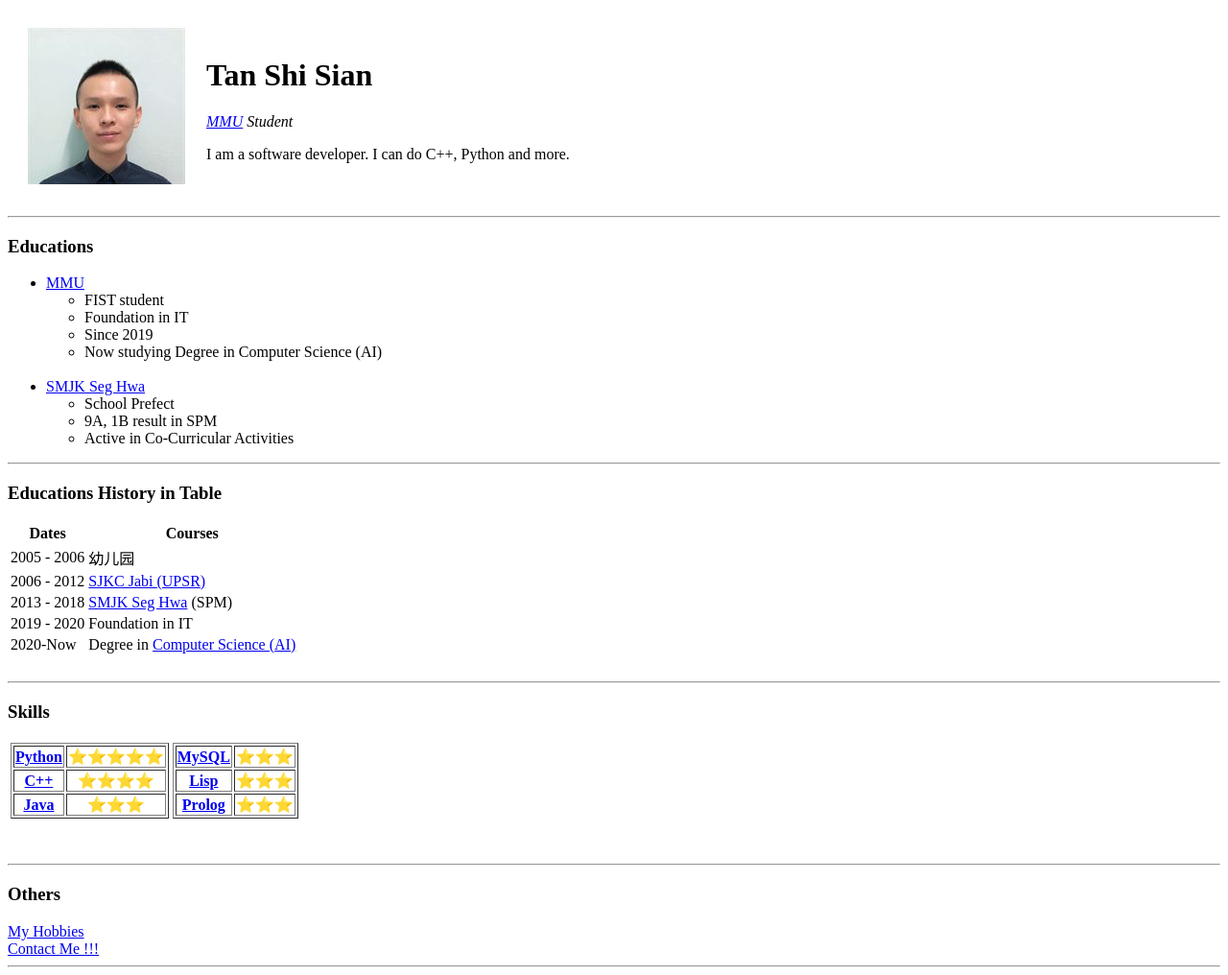
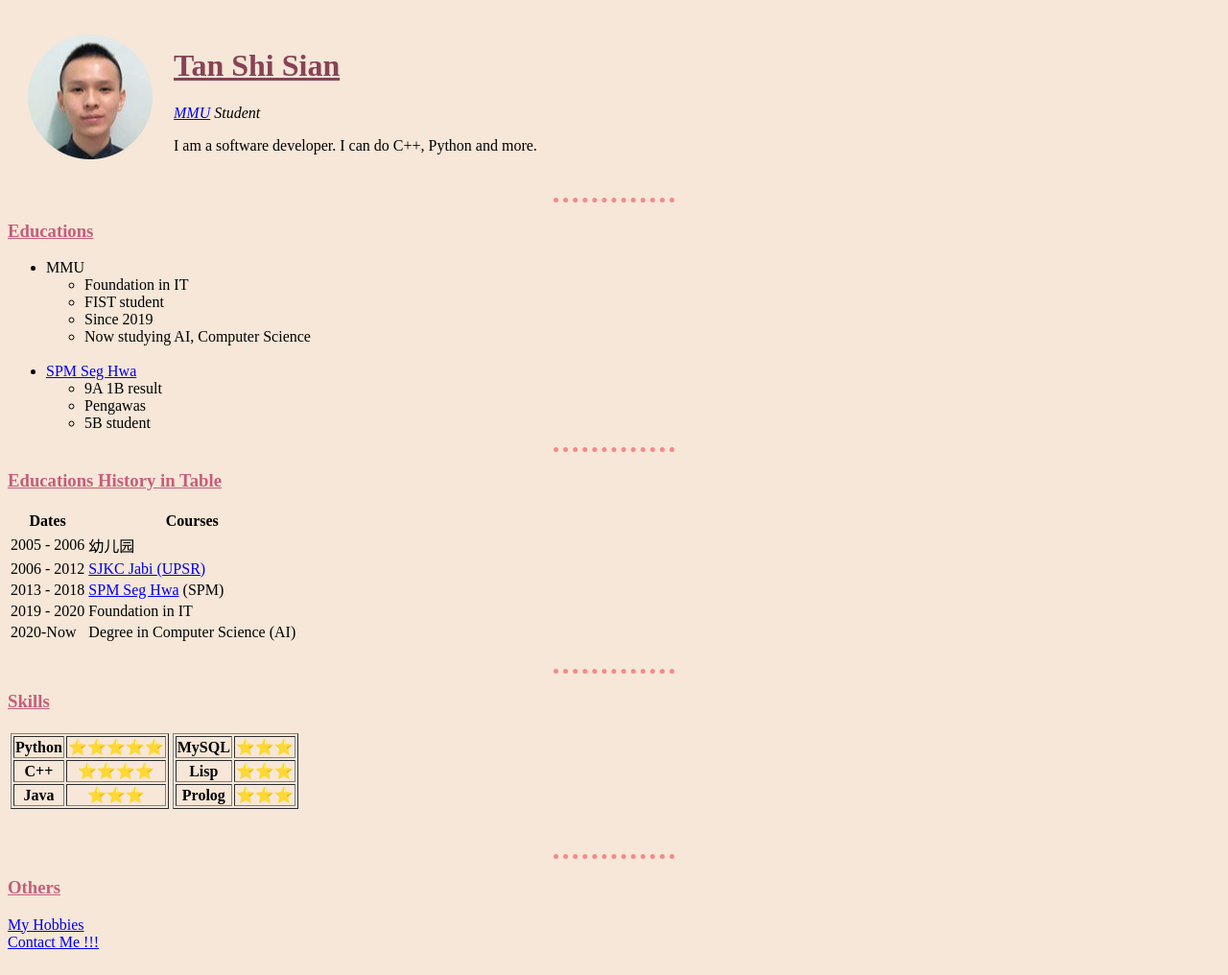
Before and after one commit to shisian512/cv, a plain HTML site: page index.html in a window 1280 px wide. Shown: the whole page at 96% size. Drawn offline with Linux system fonts and the light colour scheme.

Commit message:
Simple CSS

```diff
--- /dev/null
+++ b/css/styles.css
@@ -0,0 +1,19 @@
+body {
+  background-color: #F6E7D8;
+}
+hr {
+  border-style: none;
+  border-top-style: dotted;
+  border-color: #F68989;
+  border-width: 5px;
+  width: 10%;
+}
+h1 {
+  color: #874356;
+  text-decoration: underline;
+}
+
+h3 {
+  color: #C65D7B;
+  text-decoration: underline;
+}
--- a/index.html
+++ b/index.html
@@ -4,13 +4,14 @@
 <head>
   <meta charset="utf-8">
   <title>Tan Shi Sian's Personal Site</title>
+  <link rel="stylesheet" href="css/styles.css">
 </head>
 
 <body>
   <table cellspacing="20">
     <tr>
       <td>
-        <img src="me.jpg" alt="shi sian's photos">
+        <img src="me-modified.png" alt="shi sian's photos">
       </td>
       <td>
         <h1>Tan Shi Sian</h1>
@@ -25,19 +26,19 @@
   <h3>Educations</h3>
 
   <ul>
-    <li><a href="https://www.mmu.edu.my/">MMU</a></li>
+    <li>MMU</li>
     <ul>
+      <li>Foundation in IT</li>
       <li>FIST student</li>
-      <li>Foundation in IT</li>
       <li>Since 2019</li>
-      <li>Now studying Degree in Computer Science (AI)</li>
+      <li>Now studying AI, Computer Science</li>
     </ul>
     <br>
-    <li><a href="https://en.wikipedia.org/wiki/SMJK_Seg_Hwa">SMJK Seg Hwa</a></li>
+    <li><a href="https://en.wikipedia.org/wiki/SMJK_Seg_Hwa">SPM Seg Hwa</a></li>
     <ul>
-      <li>School Prefect</li>
-      <li>9A, 1B result in SPM</li>
-      <li>Active in Co-Curricular Activities</li>
+      <li>9A 1B result</li>
+      <li>Pengawas</li>
+      <li>5B student</li>
     </ul>
   </ul>
   <hr>
@@ -61,7 +62,7 @@
       </tr>
       <tr>
         <td> 2013 - 2018 </td>
-        <td> <a href="https://en.wikipedia.org/wiki/SMJK_Seg_Hwa">SMJK Seg Hwa</a> (SPM)</td>
+        <td> <a href="https://en.wikipedia.org/wiki/SMJK_Seg_Hwa">SPM Seg Hwa</a> (SPM)</td>
       </tr>
       <tr>
         <td> 2019 - 2020 </td>
@@ -69,7 +70,7 @@
       </tr>
       <tr>
         <td> 2020-Now </td>
-        <td> Degree in <a href="https://en.wikipedia.org/wiki/Computer_science">Computer Science (AI)</a></td>
+        <td> Degree in Computer Science (AI)</td>
       </tr>
     </tbody>
     <tfoot>
@@ -85,15 +86,15 @@
       <th>
         <table border="1">
           <tr>
-            <td><a href="https://en.wikipedia.org/wiki/Python">Python</a></td>
+            <td>Python</td>
             <td>⭐⭐⭐⭐⭐</td>
           </tr>
           <tr>
-            <td><a href="https://en.wikipedia.org/wiki/C%2B%2B">C++</a></td>
+            <td>C++</td>
             <td>⭐⭐⭐⭐</td>
           </tr>
           <tr>
-            <td><a href="https://en.wikipedia.org/wiki/Java">Java</a></td>
+            <td>Java</td>
             <td>⭐⭐⭐</td>
           </tr>
         </table>
@@ -101,15 +102,15 @@
       <th>
         <table border="1">
           <tr>
-            <td><a href="https://en.wikipedia.org/wiki/MySQL">MySQL</a></td>
+            <td>MySQL</td>
             <td>⭐⭐⭐</td>
           </tr>
           <tr>
-            <td><a href="https://en.wikipedia.org/wiki/Lisp">Lisp</a></td>
+            <td>Lisp</td>
             <td>⭐⭐⭐</td>
           </tr>
           <tr>
-            <td><a href="https://en.wikipedia.org/wiki/Prolog">Prolog</a></td>
+            <td>Prolog</td>
             <td>⭐⭐⭐</td>
           </tr>
         </table>
@@ -139,7 +140,7 @@
   <a href="MyHobbies.html">My Hobbies</a>
   <br>
   <a href="ContactMe.html">Contact Me !!!</a>
-  <hr>
+
 
 </body>
 
```
Also changed, not shown: ContactMe.html (+2 -0 lines), MyHobbies.html (+2 -0 lines), me-modified.png (added).
